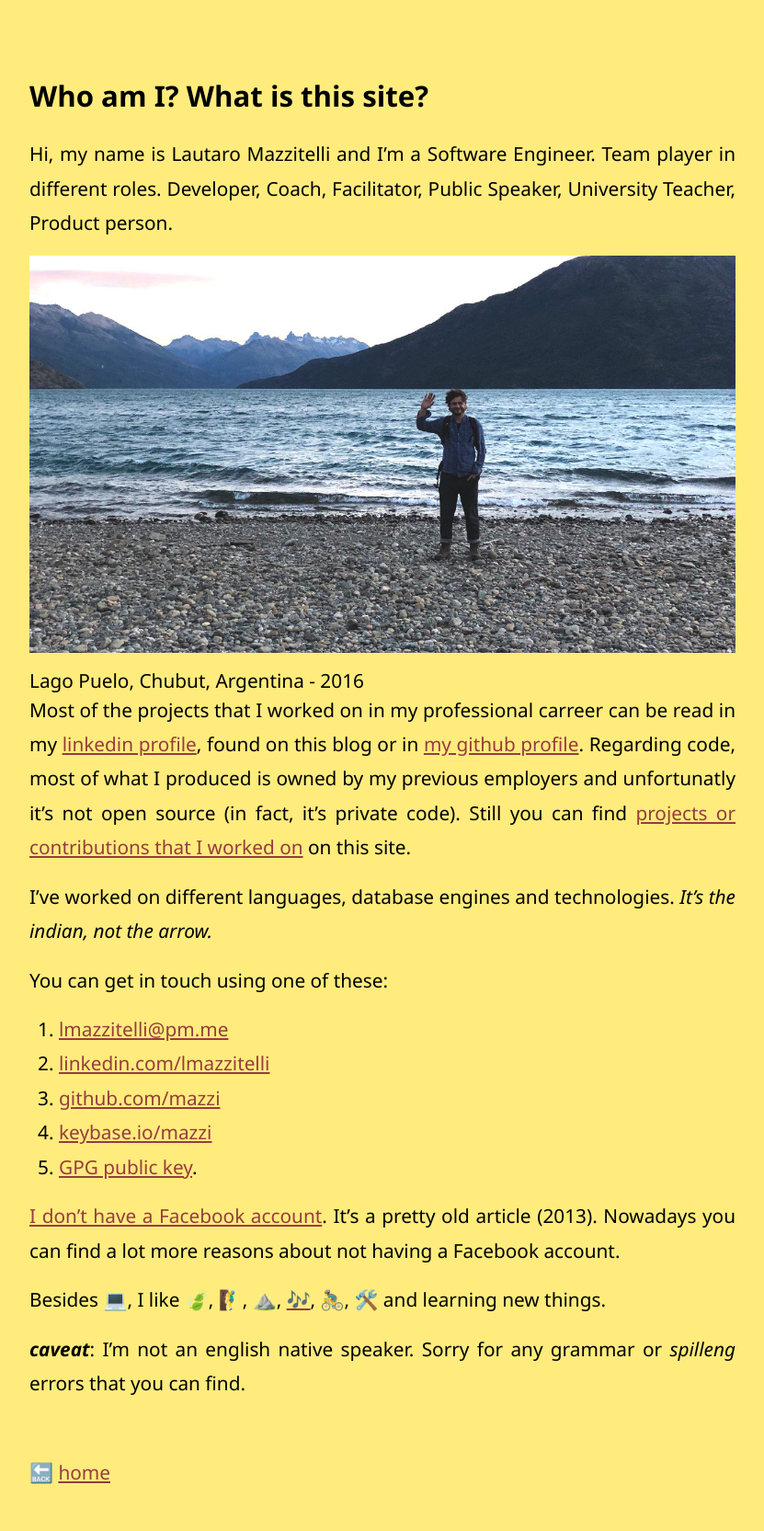
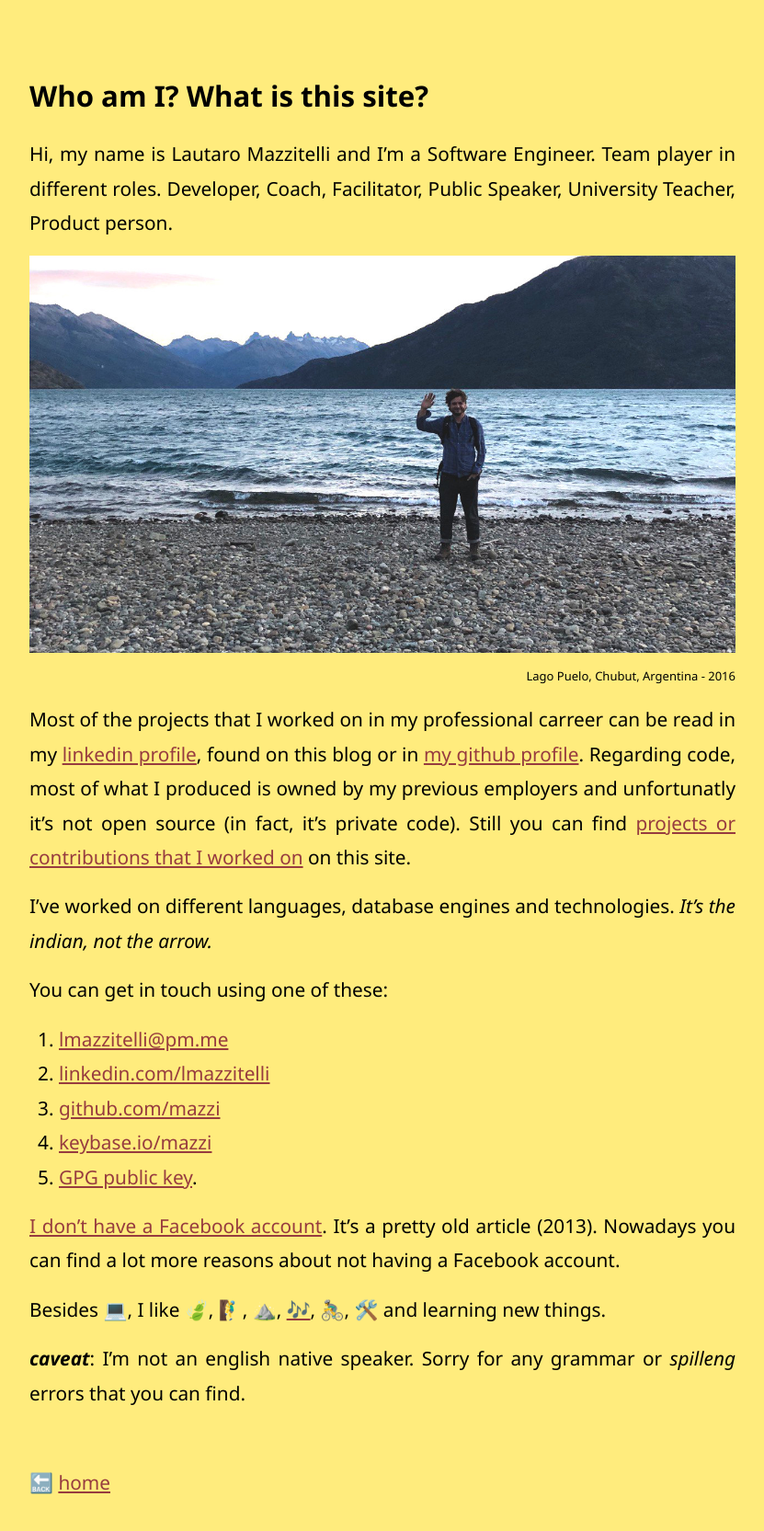
Before and after one commit to mazzi/mazzi.github.com, a Jekyll site: the page built from about.md, in a window 1280 px wide. Shown: the whole page at 92% size, without its empty margins (224-1055 px from the left). Built offline with Jekyll 4.4.1, drawn with Linux system fonts in a browser that asks for light colours.

Commit message:
Image caption Styling

```diff
--- a/styles/screen.css
+++ b/styles/screen.css
@@ -232,3 +232,13 @@ div#back {
 .clear {
 	clear: both;
 }
+
+
+figcaption {
+    font-size: small;
+    text-align: right;
+}
+
+figure.image {
+    margin-bottom: 1em;
+}
```
